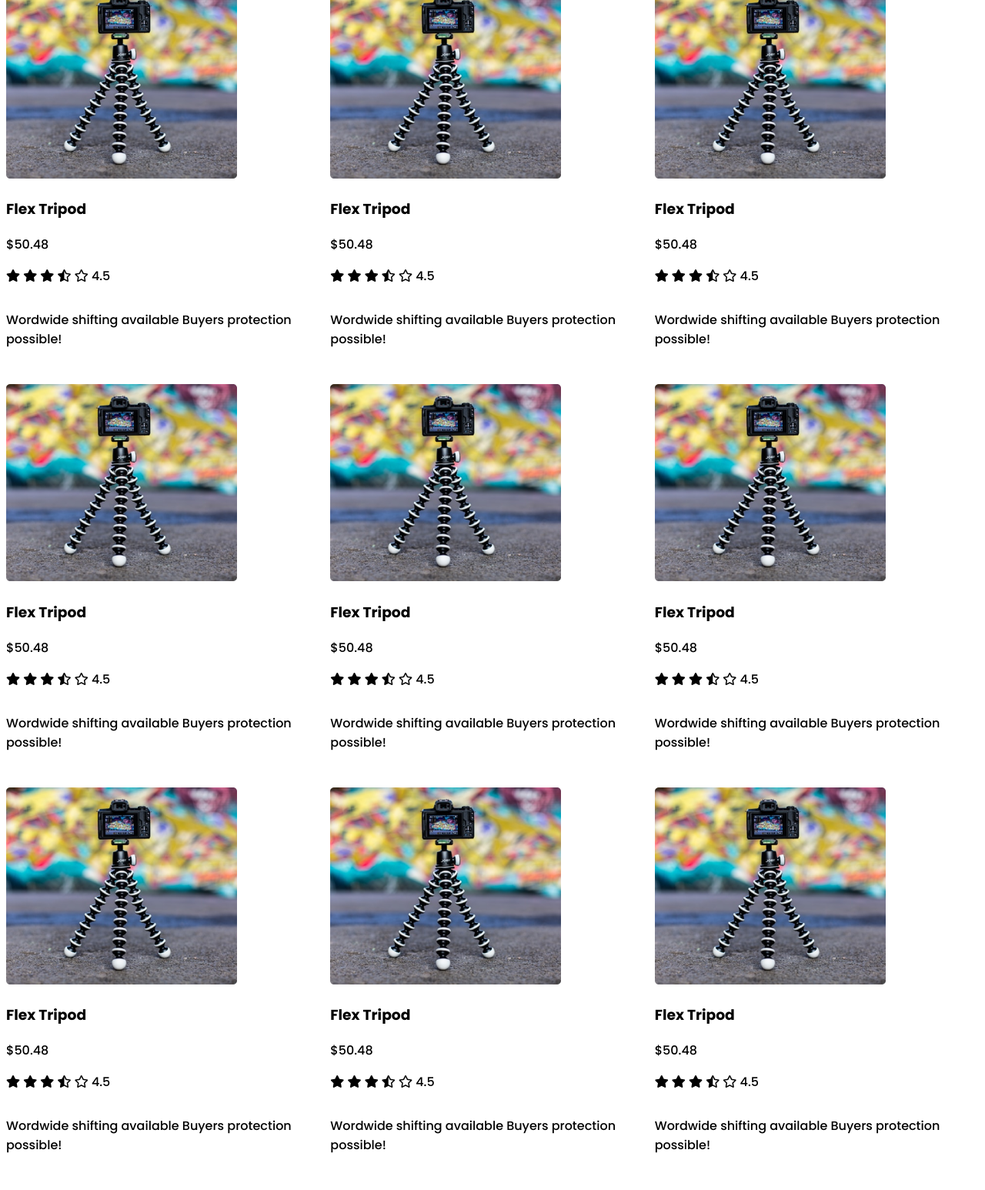
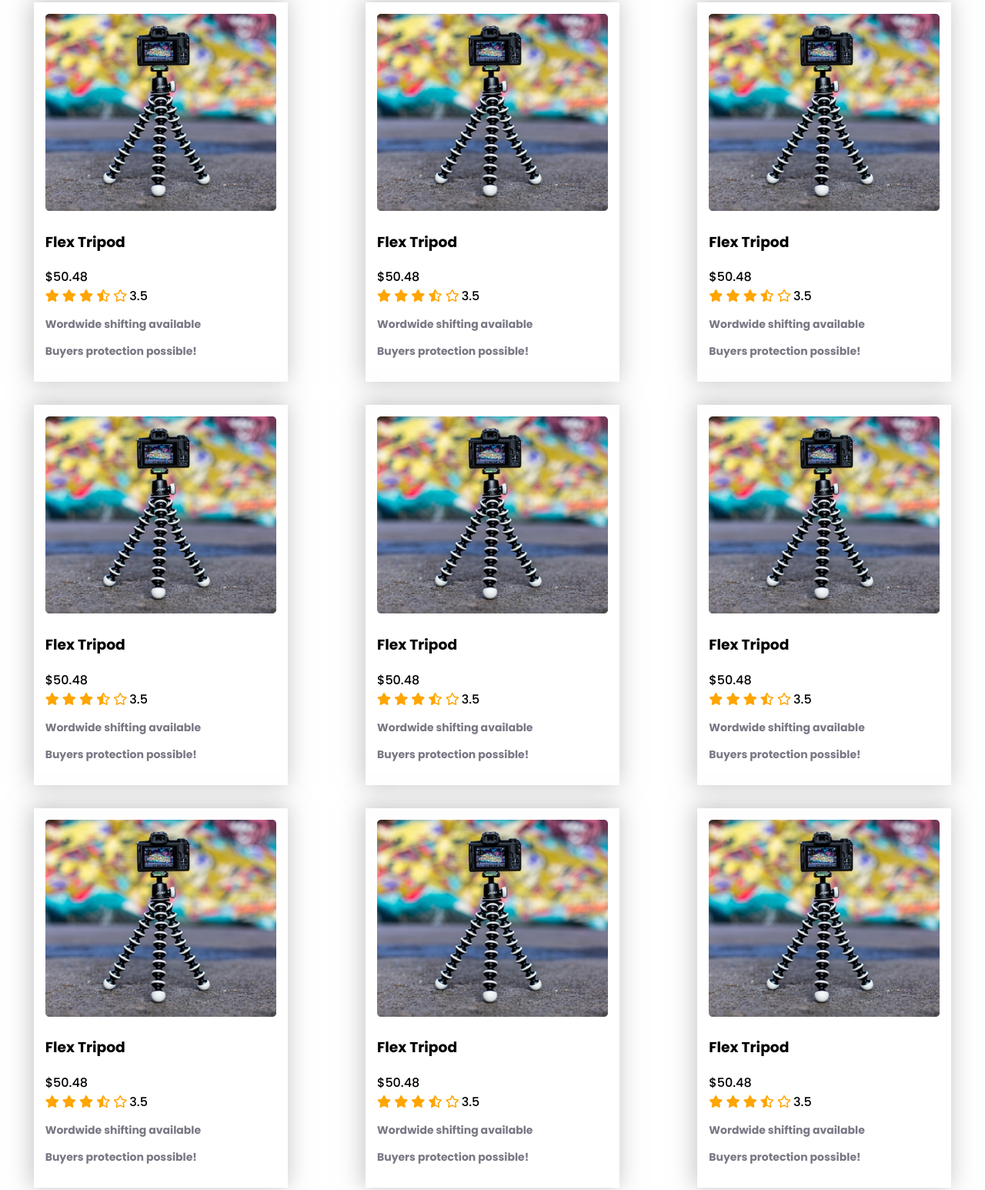
Before and after one commit to SohanaN/a2-influencer-gear, a plain HTML site: page index.html in a window 1280 px wide. Shown: the part 603-2149 px from the top of the page at 77% size. Before the commit the page ends 2127 px from the top, so only its background shows below. Drawn offline with Linux system fonts and the light colour scheme.

Commit message:
collection iteams modifiy

```diff
--- a/css/style.css
+++ b/css/style.css
@@ -63,19 +63,36 @@ Popular Collection
 ............. */
 .popular-collection h2{
 text-align: center;
+font-size: 28px;
+margin: 30px auto;
 }
 .collections{
     display: grid;
     grid-template-columns: repeat(3, 1fr);
+    grid-column-gap: 30px;
     row-gap: 30px;
+    justify-items: center;
+}
+.collection-items{
+    box-shadow: -2px -2px 28px 2px rgb(148 143 143 / 50%);
+    padding: 15px;
+}
+collection-items .items-image img{
+    width: 300px;
+    height: 256px;
+}
+.items-details p{
+    font-weight: 700;
 }
 .items-info{
     display: flex;
     align-items: center;
 }
 .ratings{
+    color: orange;
     padding-right: 1%;
 }
 .collection-items p{
-    word-wrap: break-word;
+    font-size: 14px;
+    color: #787885;
 }
--- a/index.html
+++ b/index.html
@@ -52,6 +52,7 @@
             <h2>Popular Collection</h2>
             <div class="collections">
                 <div class="collection-items">
+                    <div class="items">
                         <div class="items-image">
                             <img src="images/photos/tripod.png" alt="">
                         </div>
@@ -60,7 +61,6 @@
                             <div class="items-pirce">
                                 <span>$50.48</span>
                             </div>
-
                             <div class="items-info">
                                 <div class="ratings">
                                     <i class="fas fa-star"></i>
@@ -69,13 +69,18 @@
                                     <i class="fas fa-star-half-alt"></i>
                                     <i class="far fa-star"></i>
                                 </div>
-                            <p>4.5</p>
+                                <span>3.5</span>
                             </div>
-                        <p>Wordwide shifting available
-                            Buyers protection possible!</p>
+                            <div>
+                                <p>Wordwide shifting available</p>
+                                <p>Buyers protection possible!</p>
                             </div>
                         </div>
+                    </div>
+
+                </div>
                 <div class="collection-items">
+                    <div class="items">
                         <div class="items-image">
                             <img src="images/photos/tripod.png" alt="">
                         </div>
@@ -84,7 +89,6 @@
                             <div class="items-pirce">
                                 <span>$50.48</span>
                             </div>
-
                             <div class="items-info">
                                 <div class="ratings">
                                     <i class="fas fa-star"></i>
@@ -93,13 +97,18 @@
                                     <i class="fas fa-star-half-alt"></i>
                                     <i class="far fa-star"></i>
                                 </div>
-                            <p>4.5</p>
+                                <span>3.5</span>
                             </div>
-                        <p>Wordwide shifting available
-                            Buyers protection possible!</p>
+                            <div>
+                                <p>Wordwide shifting available</p>
+                                <p>Buyers protection possible!</p>
                             </div>
                         </div>
+                    </div>
+
+                </div>
                 <div class="collection-items">
+                    <div class="items">
                         <div class="items-image">
                             <img src="images/photos/tripod.png" alt="">
                         </div>
@@ -108,7 +117,6 @@
                             <div class="items-pirce">
                                 <span>$50.48</span>
                             </div>
-
                             <div class="items-info">
                                 <div class="ratings">
                                     <i class="fas fa-star"></i>
@@ -117,13 +125,18 @@
                                     <i class="fas fa-star-half-alt"></i>
                                     <i class="far fa-star"></i>
                                 </div>
-                            <p>4.5</p>
+                                <span>3.5</span>
                             </div>
-                        <p>Wordwide shifting available
-                            Buyers protection possible!</p>
+                            <div>
+                                <p>Wordwide shifting available</p>
+                                <p>Buyers protection possible!</p>
                             </div>
                         </div>
+                    </div>
+
+                </div>
                 <div class="collection-items">
+                    <div class="items">
                         <div class="items-image">
                             <img src="images/photos/tripod.png" alt="">
                         </div>
@@ -132,7 +145,6 @@
                             <div class="items-pirce">
                                 <span>$50.48</span>
                             </div>
-
                             <div class="items-info">
                                 <div class="ratings">
                                     <i class="fas fa-star"></i>
@@ -141,13 +153,18 @@
                                     <i class="fas fa-star-half-alt"></i>
                                     <i class="far fa-star"></i>
                                 </div>
-                            <p>4.5</p>
+                                <span>3.5</span>
                             </div>
-                        <p>Wordwide shifting available
-                            Buyers protection possible!</p>
+                            <div>
+                                <p>Wordwide shifting available</p>
+                                <p>Buyers protection possible!</p>
                             </div>
                         </div>
+                    </div>
+
+                </div>
                 <div class="collection-items">
+                    <div class="items">
                         <div class="items-image">
                             <img src="images/photos/tripod.png" alt="">
                         </div>
@@ -156,7 +173,6 @@
                             <div class="items-pirce">
                                 <span>$50.48</span>
                             </div>
-
                             <div class="items-info">
                                 <div class="ratings">
                                     <i class="fas fa-star"></i>
@@ -165,13 +181,18 @@
                                     <i class="fas fa-star-half-alt"></i>
                                     <i class="far fa-star"></i>
                                 </div>
-                            <p>4.5</p>
+                                <span>3.5</span>
                             </div>
-                        <p>Wordwide shifting available
-                            Buyers protection possible!</p>
+                            <div>
+                                <p>Wordwide shifting available</p>
+                                <p>Buyers protection possible!</p>
                             </div>
                         </div>
+                    </div>
+
+                </div>
                 <div class="collection-items">
+                    <div class="items">
                         <div class="items-image">
                             <img src="images/photos/tripod.png" alt="">
                         </div>
@@ -180,7 +201,6 @@
                             <div class="items-pirce">
                                 <span>$50.48</span>
                             </div>
-
                             <div class="items-info">
                                 <div class="ratings">
                                     <i class="fas fa-star"></i>
@@ -189,13 +209,18 @@
                                     <i class="fas fa-star-half-alt"></i>
                                     <i class="far fa-star"></i>
                                 </div>
-                            <p>4.5</p>
+                                <span>3.5</span>
                             </div>
-                        <p>Wordwide shifting available
-                            Buyers protection possible!</p>
+                            <div>
+                                <p>Wordwide shifting available</p>
+                                <p>Buyers protection possible!</p>
                             </div>
                         </div>
+                    </div>
+
+                </div>
                 <div class="collection-items">
+                    <div class="items">
                         <div class="items-image">
                             <img src="images/photos/tripod.png" alt="">
                         </div>
@@ -204,7 +229,6 @@
                             <div class="items-pirce">
                                 <span>$50.48</span>
                             </div>
-
                             <div class="items-info">
                                 <div class="ratings">
                                     <i class="fas fa-star"></i>
@@ -213,13 +237,18 @@
                                     <i class="fas fa-star-half-alt"></i>
                                     <i class="far fa-star"></i>
                                 </div>
-                            <p>4.5</p>
+                                <span>3.5</span>
                             </div>
-                        <p>Wordwide shifting available
-                            Buyers protection possible!</p>
+                            <div>
+                                <p>Wordwide shifting available</p>
+                                <p>Buyers protection possible!</p>
                             </div>
                         </div>
+                    </div>
+
+                </div>
                 <div class="collection-items">
+                    <div class="items">
                         <div class="items-image">
                             <img src="images/photos/tripod.png" alt="">
                         </div>
@@ -228,7 +257,6 @@
                             <div class="items-pirce">
                                 <span>$50.48</span>
                             </div>
-
                             <div class="items-info">
                                 <div class="ratings">
                                     <i class="fas fa-star"></i>
@@ -237,13 +265,18 @@
                                     <i class="fas fa-star-half-alt"></i>
                                     <i class="far fa-star"></i>
                                 </div>
-                            <p>4.5</p>
+                                <span>3.5</span>
                             </div>
-                        <p>Wordwide shifting available
-                            Buyers protection possible!</p>
+                            <div>
+                                <p>Wordwide shifting available</p>
+                                <p>Buyers protection possible!</p>
                             </div>
                         </div>
+                    </div>
+
+                </div>
                 <div class="collection-items">
+                    <div class="items">
                         <div class="items-image">
                             <img src="images/photos/tripod.png" alt="">
                         </div>
@@ -252,7 +285,6 @@
                             <div class="items-pirce">
                                 <span>$50.48</span>
                             </div>
-
                             <div class="items-info">
                                 <div class="ratings">
                                     <i class="fas fa-star"></i>
@@ -261,14 +293,17 @@
                                     <i class="fas fa-star-half-alt"></i>
                                     <i class="far fa-star"></i>
                                 </div>
-                            <p>4.5</p>
+                                <span>3.5</span>
                             </div>
-                        <p>Wordwide shifting available
-                            Buyers protection possible!</p>
+                            <div>
+                                <p>Wordwide shifting available</p>
+                                <p>Buyers protection possible!</p>
                             </div>
                         </div>
                     </div>
 
+                </div>
+            </div>
         </section>
     </main>
 </body>
```
Lines whose indentation alone changed are shown as unchanged.
